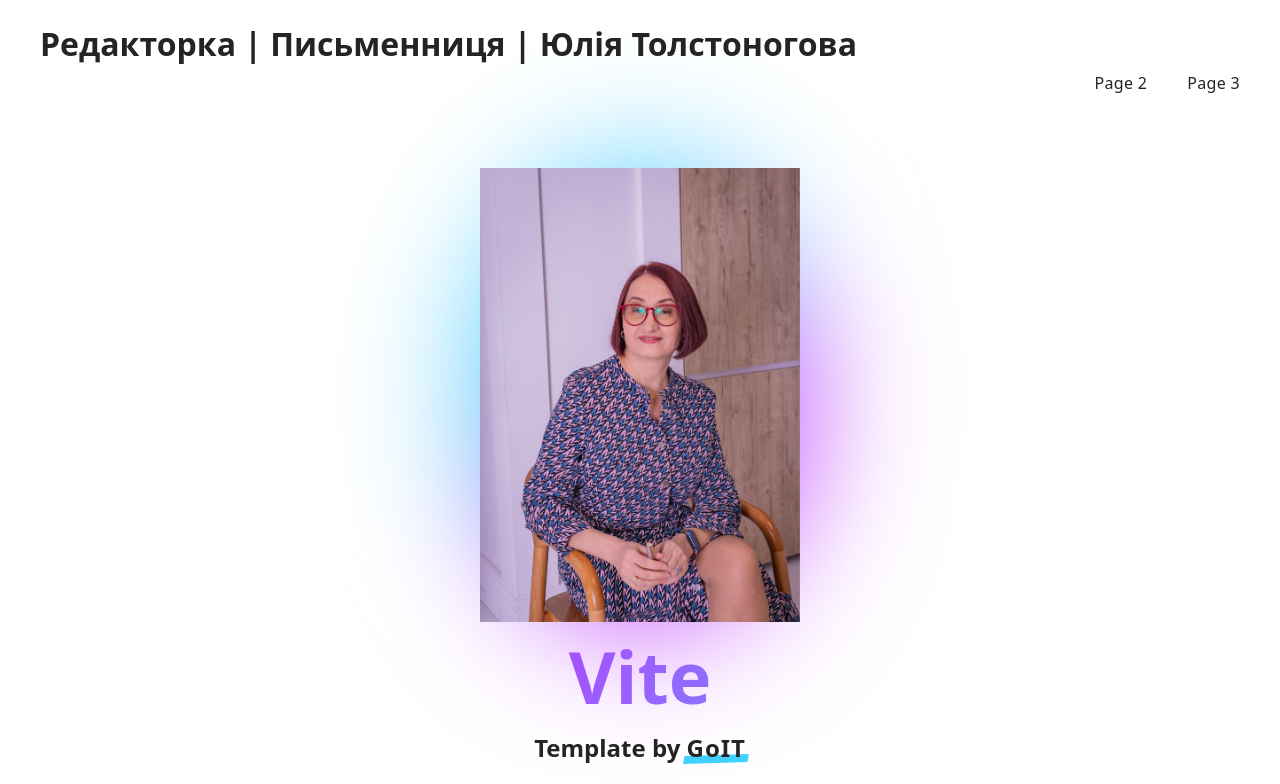
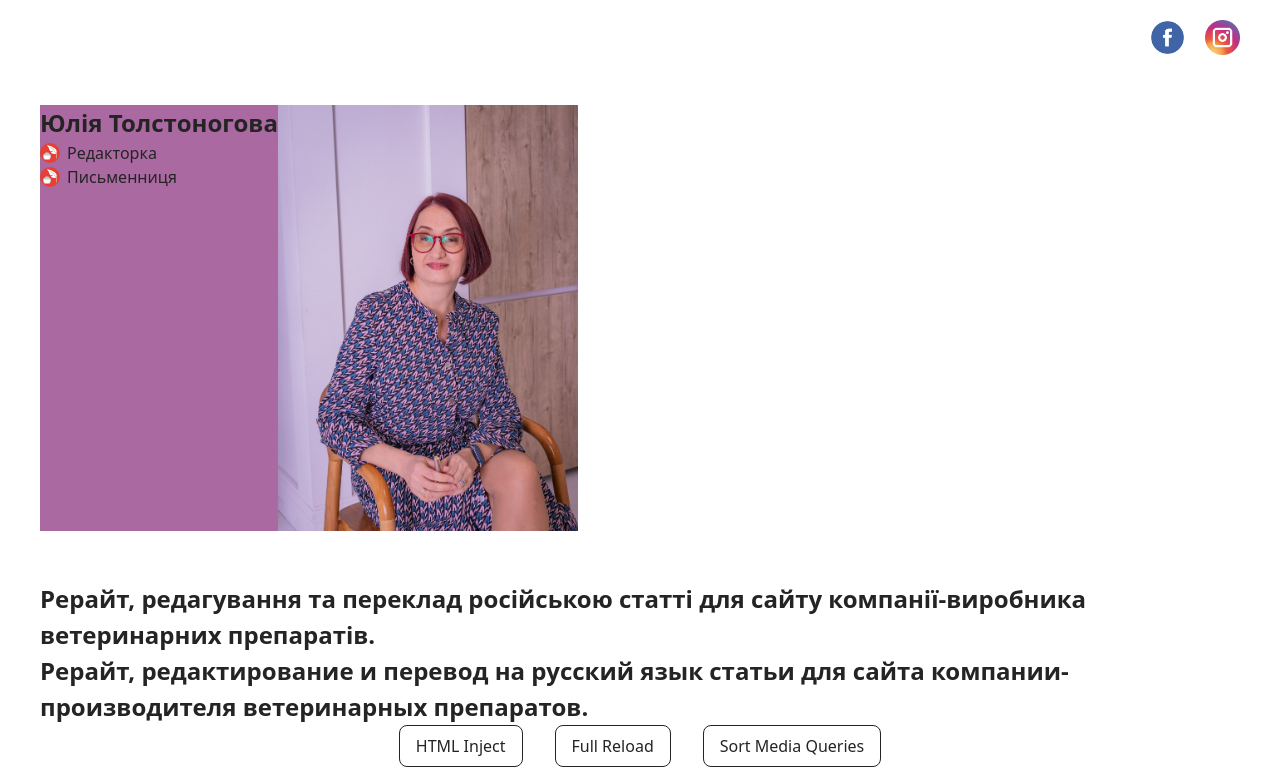
Before and after one commit to djudit/yuliia-tolstonogova-writer, a website built with Vite: page src/index.html in a window 1280 px wide. Shown: the top 784 px of the page. Built offline with nearby package versions, Linux system fonts and the light colour scheme.

Commit message:
social media in header, content in hero

```diff
--- a/src/css/header.css
+++ b/src/css/header.css
@@ -1,44 +1,9 @@
-.header {
-  padding: 20px 0;
+header {
+  padding-top: 20px;
 }
-.nav {
+
+.header-social {
   display: flex;
-  justify-content: space-between;
+  gap: 20px;
+  justify-content: flex-end;
 }
-.nav-logo {
-  display: inline-flex;
-  align-items: center;
-  justify-content: center;
-}
-.nav-list {
-  display: flex;
-  align-items: center;
-  justify-content: flex-end;
-  gap: 40px;
-}
-.nav-link {
-  position: relative;
-  display: block;
-  font-weight: 500;
-  letter-spacing: 0.02em;
-  transition: 200ms ease-in;
-}
-.nav-link:hover,
-.nav-link:focus {
-  color: #747bff;
-}
-.nav-link::after {
-  content: '';
-  position: absolute;
-  bottom: 0;
-  left: 50%;
-  transform: translateX(-50%) translateY(100%);
-  width: 110%;
-  height: 4px;
-  border-radius: 4px;
-  transform-origin: center;
-  animation: stretch 400ms cubic-bezier(0.68, -0.55, 0.27, 1.55) 200ms both;
-}
-.nav-link.active::after {
-  background: #747bff;
-}
--- a/src/css/vite-promo.css
+++ b/src/css/vite-promo.css
@@ -1,96 +1,16 @@
-.vite-promo {
+.hero {
   padding: 50px 0;
 }
-.vite-promo-thumb {
-  position: relative;
-  max-width: 320px;
-  margin: 0 auto;
-}
-.vite-promo-thumb::before {
-  content: '';
-  position: absolute;
-  top: 0;
-  left: 0;
-  z-index: -1;
 
-  display: block;
-  width: 100%;
-  height: 100%;
-  border-radius: 50%;
-  background-image: linear-gradient(-45deg, #bd34fe 50%, #47caff 50%);
-  filter: blur(4.5rem);
-}
-.main-title {
-  text-align: center;
-}
-.main-title-gradient {
-  display: block;
-  font-size: 2em;
-  background-image: linear-gradient(120deg, #bd34fe 30%, #41d1ff);
-  -webkit-text-fill-color: transparent;
-  -webkit-background-clip: text;
-  background-clip: text;
-}
-@media only screen and (min-width: 768px) {
-  .main-title-gradient {
-    font-size: 3em;
-  }
-}
-.main-title-link {
-  position: relative;
-  letter-spacing: 0.04em;
-}
-.main-title-link::before {
-  content: '';
-  position: absolute;
-  bottom: 4%;
-  left: 50%;
-  transform: translateX(-50%) skewX(-12deg) rotate(-2deg);
-  z-index: -1;
-  width: 108%;
-  height: 24%;
-  background-color: #41d1ff;
-  transition: 200ms ease;
-}
-.main-title-link:hover::before,
-.main-title-link:focus::before {
-  background-color: #ff6b0a;
+.hero-container {
+  display: flex;
 }
 
-.vite-promo .title,
-.vite-promo .text {
-  margin-bottom: 1.5rem;
-
-  font-size: 3.5rem;
-  font-weight: 700;
-  line-height: 1.14;
-
-  color: #213547;
+.hero-title {
+  background-color: #ab69a1;
 }
 
-.vite-promo .tagline {
-  font-size: 1.5rem;
-  line-height: 1.5;
-  color: rgba(60, 60, 60, 0.7);
+.hero-item {
+  display: flex;
+  gap: 7px;
 }
-
-.vite-promo .actions {
-  display: flex;
-  align-items: center;
-  gap: 1rem;
-}
-
-.vite-promo .link {
-  display: inline-block;
-  padding: 0.5rem 1.25rem;
-
-  font-weight: 500;
-  text-align: center;
-  white-space: nowrap;
-  color: rgba(255, 255, 255, 0.87);
-
-  background-color: #646cff;
-  border: 1px solid transparent;
-  border-radius: 1.25rem;
-  transition: color 0.25s, border-color 0.25s, background-color 0.25s;
-}
--- a/src/index.html
+++ b/src/index.html
@@ -8,10 +8,9 @@
     <link rel="stylesheet" href="./css/styles.css" />
   </head>
   <body>
-    <load src="./partials/header.html" icon-path="img/sprite.svg#logo" />
+    <load src="./partials/header.html" />
 
     <main>
-      <!-- Loads the specified .html file -->
       <load src="./partials/vite-promo.html" />
       <load src="./partials/badges.html" />
     </main>
--- a/src/partials/header.html
+++ b/src/partials/header.html
@@ -1,20 +1,16 @@
-<header class="header">
+<header>
   <div class="container">
-    <h1>Редакторка | Письменниця | Юлія Толстоногова</h1>
-    <nav class="nav">
-      <a class="nav-logo" href="./index.html" aria-label="Site logo">
-        <svg class="nav-logo-icon" width="100" height="30">
-          <use href="{=$icon-path}"></use>
-        </svg>
-      </a>
-      <ul class="nav-list">
-        <li class="nav-item">
-          <a class="nav-link {=$highlight-act}" href="./page-2.html">Page 2</a>
-        </li>
-        <li class="nav-item">
-          <a class="nav-link {=$highlight-curr}" href="./page-3.html">Page 3</a>
-        </li>
-      </ul>
-    </nav>
+    <ul class="header-social">
+      <li>
+        <a target="_blank" href="https://www.facebook.com/@j.tolstonogova/">
+          <img src="img/facebook.png" alt="facebook" width="35" />
+        </a>
+      </li>
+      <li>
+        <a target="_blank" href="https://www.instagram.com/julia_about_julia/">
+          <img src="img/instagram.png" alt="instagram" width="35" />
+        </a>
+      </li>
+    </ul>
   </div>
 </header>
--- a/src/partials/vite-promo.html
+++ b/src/partials/vite-promo.html
@@ -1,35 +1,21 @@
-<section class="vite-promo">
-  <div class="container">
-    <div class="vite-promo-thumb">
-      <a
-        class="vite-promo-link"
-        href="https://vitejs.dev/"
-        target="_blank"
-        rel="noopener noreferrer"
-        aria-label="Link to Vite official website"
-        title="Vite.js  build tool"
-      >
-        <!-- Path to images as from index.html file -->
-        <img
-          class="pic"
-          src="img/IMG_3541.jpg"
-          alt="Юлія Толстоногова"
-          width="640"
-          height="640"
-        />
-      </a>
+<section class="hero">
+  <div class="container hero-container">
+    <div class="hero-title">
+      <h1>Юлія Толстоногова</h1>
+      <ul>
+        <li class="hero-item">
+          <img src="/writing_pen.svg" alt="перо" width="20" />
+          <p>Редакторка</p>
+        </li>
+        <li class="hero-item">
+          <img src="/writing_pen.svg" alt="перо" width="20" />
+          <p>Письменниця</p>
+        </li>
+      </ul>
     </div>
-    <h1 class="main-title">
-      <span class="main-title-gradient">Vite</span>
-      Template by
-      <a
-        class="main-title-link"
-        href="https://github.com/goitacademy/vanilla-app-template"
-        target="_blank"
-        rel="noopener noreferrer"
-      >
-        GoIT
-      </a>
-    </h1>
+
+    <div class="hero-img">
+      <img src="img/julia-1.jpg" alt="Юлія Толстоногова" width="300" />
+    </div>
   </div>
 </section>
```
Also changed, not shown: src/img/facebook.png (added), src/img/facebook_icon-icons.com_59205.svg (added), src/img/instagram.png (added), src/img/julia-1.jpg (renamed from src/img/IMG_3541.jpg), src/img/julia-2.jpg (renamed from src/img/IMG_3312.jpg).
